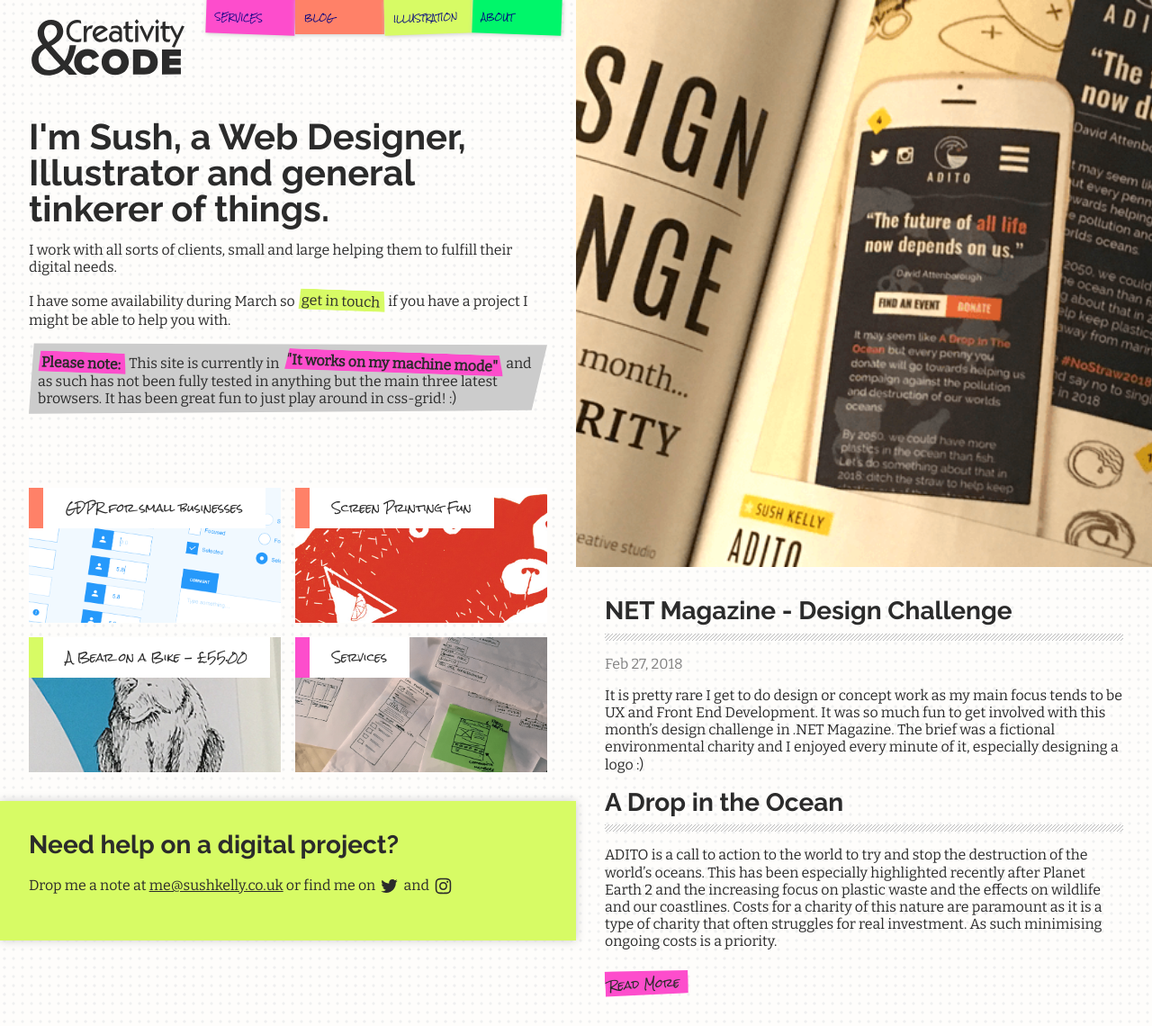
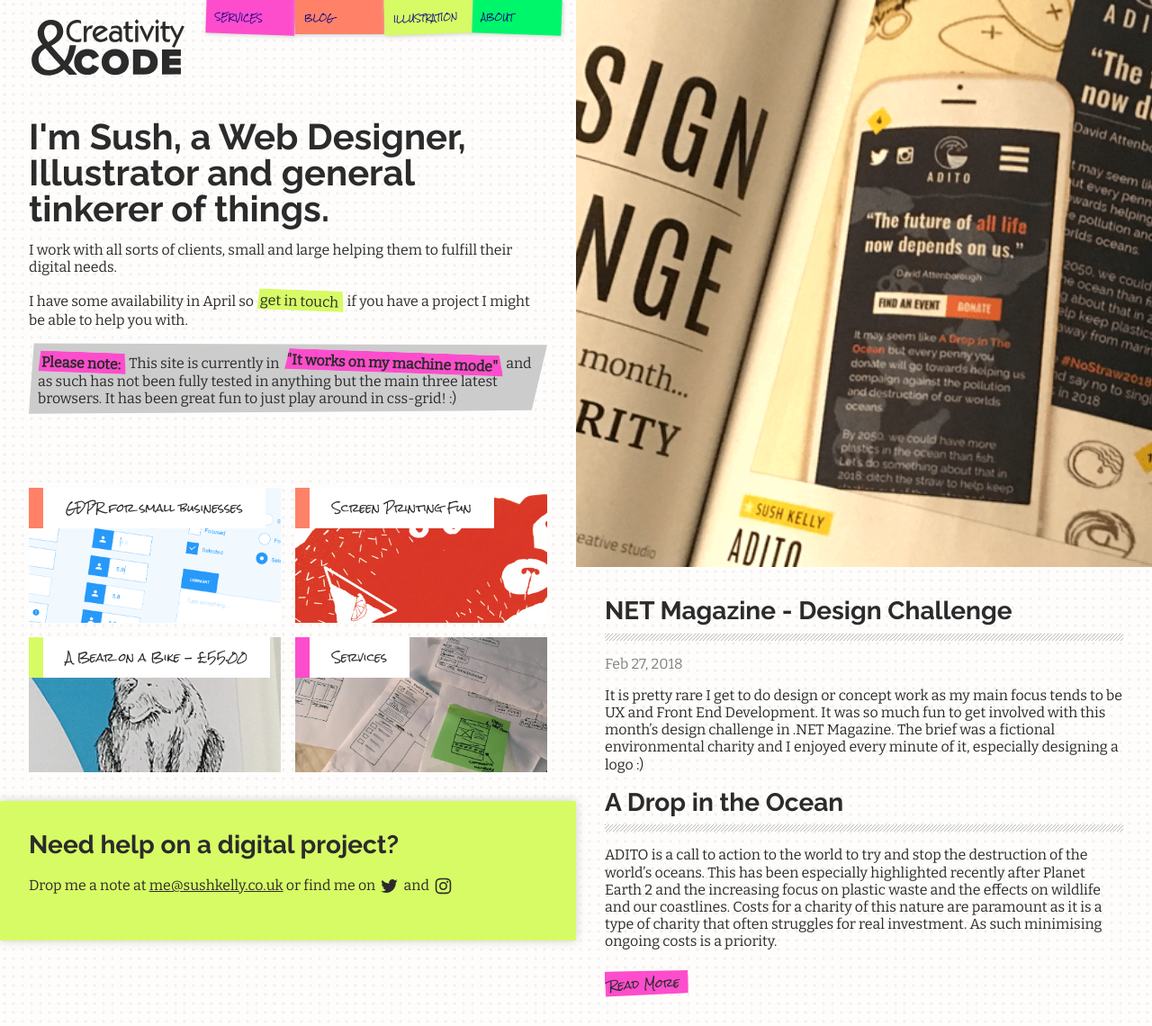
Before and after one commit to maxray/maxray.github.io, a Jekyll site: the page built from index.html, in a window 1280 px wide. Shown: the whole page at 90% size. Built offline with Jekyll 4.4.1, drawn with Linux system fonts in a browser that asks for light colours.

Commit message:
work update

```diff
--- a/cv.html
+++ b/cv.html
@@ -14,7 +14,7 @@
 			<h3>My Skills and Abilities</h3>
 			<p>My current role is as Digital Director at a creative agency in Leamington Spa.</p>
 			<p>Having worked in this role since the company was a team of 3 to a current group of 12 I have been intrinsic in the establishment and development of their digital offerings and the development of the staff and proceedures.</p>
-			<p>From March I will have availability for projects and consultancy, you can see what <a href="/services/">services I can offer</a> here.</p>
+			<p>I have availability for projects and consultancy, you can see what <a href="/services/">services I can offer</a> here.</p>
 			<h3>Roles and Responsibilities</h3>
 		</div>
 </div>
--- a/index.html
+++ b/index.html
@@ -6,7 +6,7 @@
       <article>
           <h1>I'm Sush, a Web Designer, Illustrator and general tinkerer of things.</h1>
           <p>I work with all sorts of clients, small and large helping them to fulfill their digital needs.</p>
-          <p>I have some availability during March so <a href="mailto:me@sushkelly.co.uk?subject=From the frontpage" class="strike ">get in touch</a> if you have a project I might be able to help you with.</p>
+          <p>I have some availability in April so <a href="mailto:me@sushkelly.co.uk?subject=From the frontpage" class="strike ">get in touch</a> if you have a project I might be able to help you with.</p>
           <p class="note"><b class="pink_strike">Please note:</b> This site is currently in <b class="pink_strike">"It works on my machine mode"</b> and as such has not been fully tested in anything but the main three latest browsers. It has been great fun to just play around in css-grid! :)</p>
 
       </article>
```
